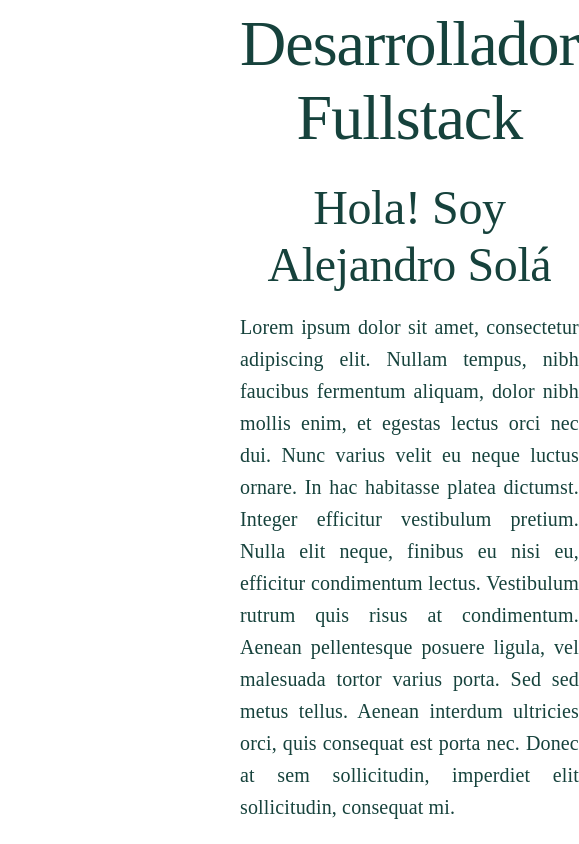
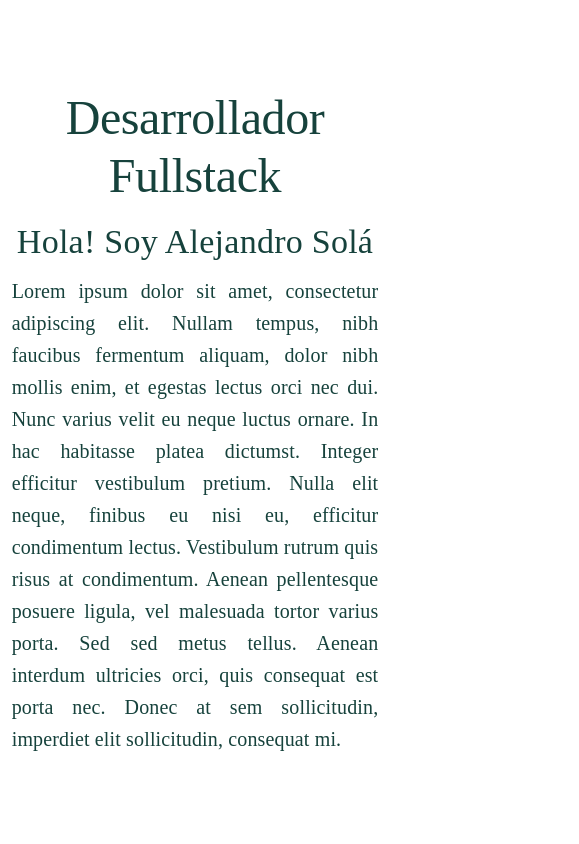
Before and after one commit to alejandrosola/portfolio, a Next.js app: page / in a window 390 px wide. Shown: the whole page, 579 px wide, since content can reach past the window. Built offline with nearby package versions, Linux system fonts and the light colour scheme.

Commit message:
Ajuste del layout en mobile

```diff
--- a/app/layout.tsx
+++ b/app/layout.tsx
@@ -19,10 +19,10 @@ export default function RootLayout({
   return (
     <html lang="en">
       <body className={inter.className}>
-        <div
-          style={{
+        <Box
+          sx={{
             display: "grid",
-            gridTemplateColumns: `${drawerWidth}px 1fr`,
+            gridTemplateColumns: { sm: `${drawerWidth}px 1fr` },
             height: "100vh",
           }}
         >
@@ -34,7 +34,7 @@ export default function RootLayout({
             <NavBar drawerWidth={drawerWidth} />
           </Box>
           <Box className="principal-container">{children}</Box>
-        </div>
+        </Box>
       </body>
     </html>
   );
--- a/app/page.tsx
+++ b/app/page.tsx
@@ -4,12 +4,12 @@ import TextFile from "@/components/TextFile";
 export default function Home() {
   return (
     <main>
-      <div>
+      <div style={{ margin: "3%" }}>
         <div style={{ marginTop: "2%" }}>
-          <Text variant="h1">Desarrollador Fullstack</Text>
+          <Text variant="h2">Desarrollador Fullstack</Text>
         </div>
 
-        <Text variant="h2"> Hola! Soy Alejandro Solá </Text>
+        <Text variant="h4"> Hola! Soy Alejandro Solá </Text>
 
         <Text variant="h6" justify={true}>
           <TextFile filename="/public/description.txt" />
```
